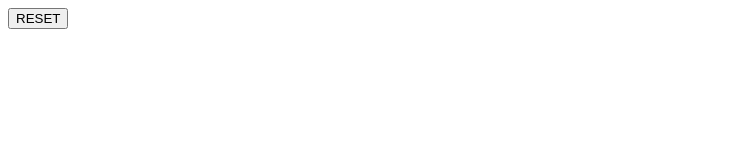
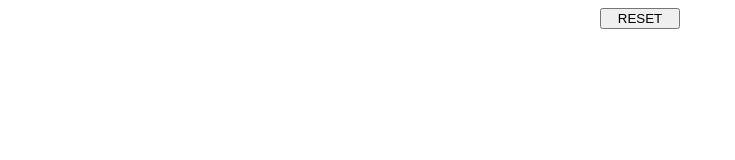
Before and after one commit to Zupi-HR/project-etch-a-sketch, a plain HTML site: page index.html in a window 1280 px wide. Shown: the whole page, without its empty margins (0-735 px from the left). Drawn offline with Linux system fonts and the light colour scheme.

Commit message:
reset button now removes previous grids and implement new one

```diff
--- a/script.js
+++ b/script.js
@@ -7,7 +7,7 @@ const clearBTN = document.querySelector('.clear-btn');
 resetBTN.addEventListener('click', function () {
   empty(mainContainer);
   let userChoice = Number(prompt('How many squares per side?'));
-  if (userChoice <= 100) {
+  if (userChoice >= 0 && userChoice <= 100) {
     for (i = 1; i <= userChoice; i++) {
       const container = document.createElement('div');
       mainContainer.appendChild(container).classList.add('container');
@@ -21,7 +21,7 @@ resetBTN.addEventListener('click', function () {
       }
   }
   } else {
-    alert('Number is too high');
+    alert('Invalid number');
   }
 })
 
--- a/style.css
+++ b/style.css
@@ -1,3 +1,14 @@
+body {
+    display: flex;
+    flex-direction: column;
+    align-items: center;
+    gap: 10px;
+}
+
+button {
+    width: 80px;
+}
+
 .main-container {
     display: flex;
     flex-direction: column;
```
